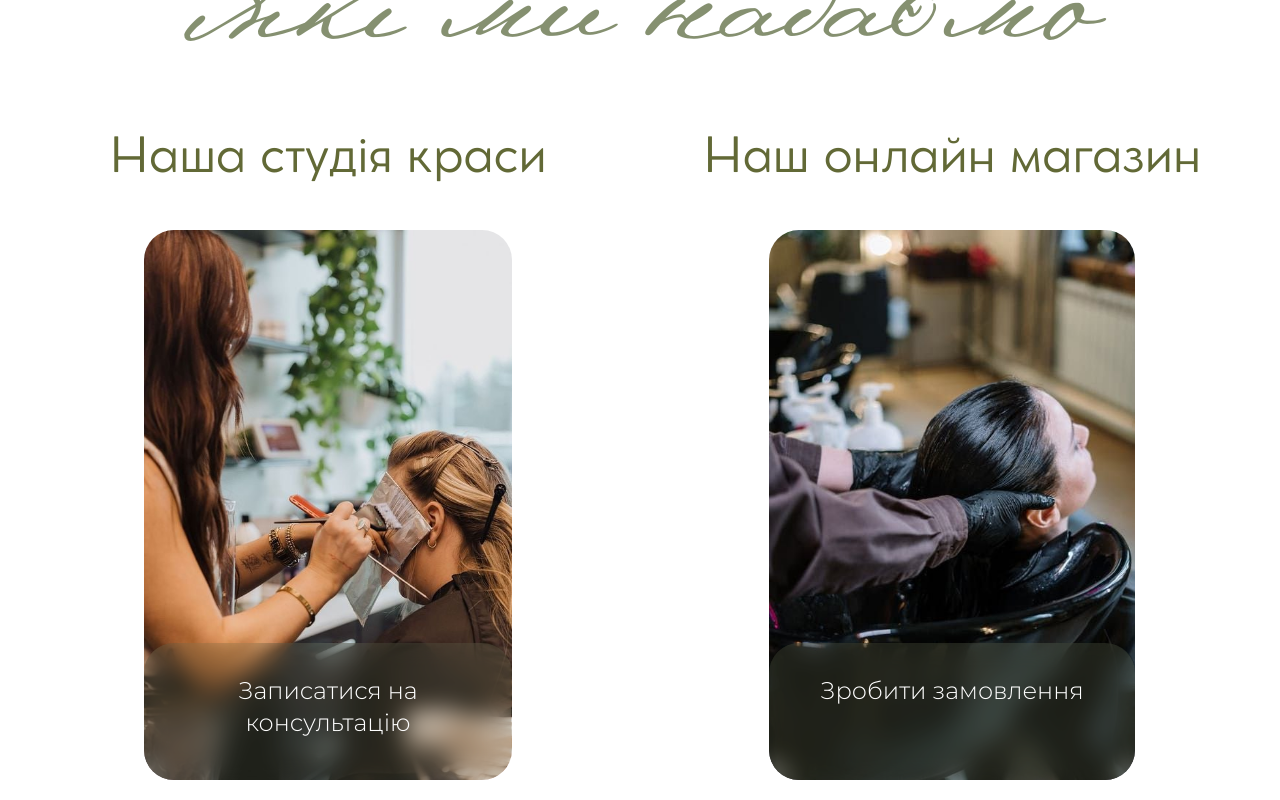
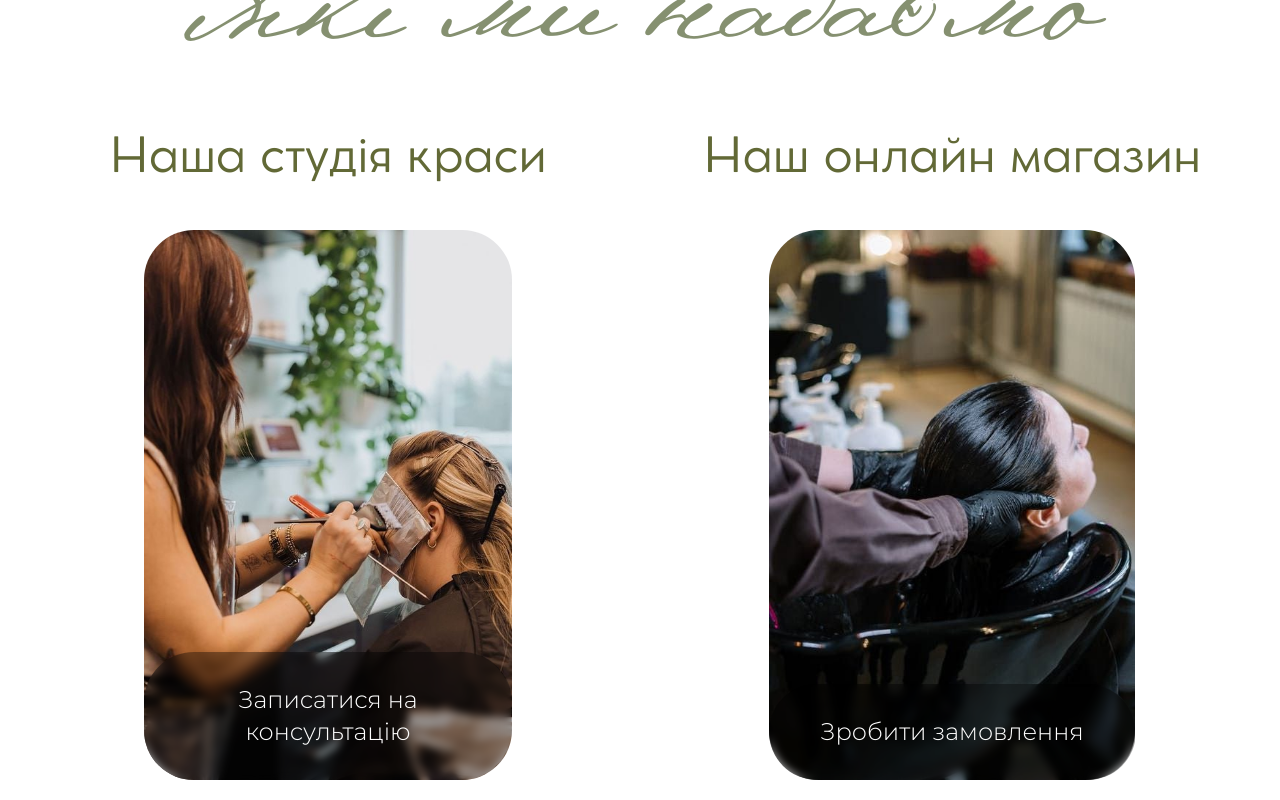
Before and after one commit to Shiro-Kon/Takosta, a React (Create React App) app: page / in a window 1280 px wide. Shown: the part 3440-4240 px from the top of the page. Built offline with nearby package versions, Linux system fonts and the light colour scheme.

Commit message:
Fix navigation and contact modal functionality in ServicesSection component

```diff
--- a/src/Component/Main/ServicesSection/ServiceMainCard.tsx
+++ b/src/Component/Main/ServicesSection/ServiceMainCard.tsx
@@ -1,6 +1,5 @@
 import { motion } from 'framer-motion';
 import React from 'react'
-import { LazyLoadImage } from 'react-lazy-load-image-component';
 
 interface ServiceProps {
     title: string;
@@ -23,21 +22,13 @@ const ServiceMainCard: React.FC<ServiceProps> = ({
       </h3>
 
          <motion.div
-          whileHover={{ scale: 1.02 }}
-          whileTap={{ scale: 0.98 }}
+          className='overflow-hidden'
+          whileHover={{ scale: 1.05 }}
+          whileTap={{ scale: 0.95 }}
         >
-          <div className="cursor-pointer relative duration-500 overflow-hidden  rounded-[30px]">
-          <LazyLoadImage
-                  src={image} alt={title} className="relative  w-full h-[450px] md:h-[450px] lg:h-[550px] xl:h-[550px] xxl:h-[650px] object-cover "
-
-                    effect="opacity"
-                    wrapperProps={{
-
-                        style: {transitionDelay: "1s", willChange: "transform"},
-                    }}
-                />
-
-          <div className="absolute bottom-0 left-0 right-0 h-[25%] text-white bg-sage-green/20 backdrop-blur-md p-6  text-center rounded-[30px]  text-center">
+          <div className="cursor-pointer relative duration-300  rounded-[50px]">
+          <img src={image} alt={title} className="relative  w-full h-[450px] md:h-[450px] lg:h-[550px] xl:h-[550px] xxl:h-[650px] object-cover rounded-[50px]" />
+          <div className="absolute bottom-0 left-0 right-0 max-h-[60%] text-white  bg-black bg-opacity-35 backdrop-blur-sm p-6  text-center rounded-[50px] overflow-hidden">
             <button onClick={onClick} className="text-xl md:text-xl lg:text-3xl xl:text-2xl xxl:text-4xl font-light text-white font-sans my-2 xll:my-4">{buttonText}</button>
           </div>
           </div>
--- a/src/Component/Main/ServicesSection/ServicesSection.tsx
+++ b/src/Component/Main/ServicesSection/ServicesSection.tsx
@@ -1,19 +1,25 @@
-import React from "react";
+import React, { useEffect, useState } from "react";
 import AnimatedElement from "../../AnimatedElement/AnimatedElement";
 import ServiceMainCard from "./ServiceMainCard";
 import { Link } from "react-router-dom";
+import ContactModal from "../../Contac/ContactModal";
 
 
 
 
 
 const ServicesSection: React.FC = () => {
+  const [contactOpen, setContactOpen] = useState(false);
+
+
+
+
   return (
     <div className="py-16">
       <div className="container mx-auto px-4">
         <AnimatedElement
           direction="left"
-          delay={0.1}
+          delay={0.4}
           className="text-[45px] md:text-7xl lg:text-8xl xl:text-9xl  xxl:text-9xl font-pushkin text-white text-center mb-12"
         >
           <span className="text-olive-green text-7xl md:text-8xl lg:text-9xl  xl:text-9xl xxl:text-[170px]">
@@ -22,9 +28,9 @@ const ServicesSection: React.FC = () => {
           <br /> <div className="text-sage-green mt-6  md:mt-4 xxl:mt-6">які ми надаємо</div>
         </AnimatedElement>
         <div className="grid grid-cols-1 md:grid-cols-2  sm:gap-16 md:gap-8 xl:gap-0">
-          <AnimatedElement direction="left" delay={0.2}>
-          <Link
-                to="/contact"
+          <AnimatedElement direction="left" delay={0.6}>
+          <div
+                 onClick={() => setContactOpen(true)}
 
               >
             <ServiceMainCard
@@ -33,9 +39,9 @@ const ServicesSection: React.FC = () => {
               buttonText="Записатися на консультацію"
               onClick={() => console.log("Book consultation")}
             />
-            </Link>
+            </div>
           </AnimatedElement>
-          <AnimatedElement direction="left" delay={0.3}>
+          <AnimatedElement direction="left" delay={0.4}>
           <Link
                 to="/product"
 
@@ -50,6 +56,7 @@ const ServicesSection: React.FC = () => {
           </AnimatedElement>
         </div>
       </div>
+      <ContactModal isOpen={contactOpen} onClose={() => setContactOpen(false)} />
     </div>
   );
 };
--- a/src/Component/ScrollToTop/ScrollToTop.tsx
+++ b/src/Component/ScrollToTop/ScrollToTop.tsx
@@ -1,18 +1,25 @@
 import { useEffect } from 'react';
 import { useLocation } from 'react-router-dom';
 
-const ScrollToTop: React.FC = () => {
+const ScrollToTop = () => {
   const { pathname } = useLocation();
 
   useEffect(() => {
     const scrollToTop = () => {
-      window.scrollTo(0, 0);
-      document.body.scrollTop = 0;
-      document.documentElement.scrollTop = 0;
+      window.scrollTo({ top: 0, behavior: 'smooth' });
     };
 
     scrollToTop();
-    setTimeout(scrollToTop, 100);
+
+    const handleHashChange = () => {
+      scrollToTop();
+    };
+
+    window.addEventListener('hashchange', handleHashChange);
+
+    return () => {
+      window.removeEventListener('hashchange', handleHashChange);
+    };
   }, [pathname]);
 
   return null;
--- a/src/Container/Header/Header.tsx
+++ b/src/Container/Header/Header.tsx
@@ -96,7 +96,7 @@ const Header = () => {
           >
             <img src="/Images/Header/Basket.png" alt="Кошик" className="h-8 pb-2 invert" />
             {getTotalQuantity() > 0 && (
-              <span className="absolute -top-2 -right-3 flex w-4 h-4  items-center justify-center rounded-full bg-white/20  text-[12px] text-white">
+              <span className="absolute -top-2 -right-3 flex w-4 h-4 items-center justify-center rounded-full bg-white/20 text-[12px] text-white">
                 {getTotalQuantity()}
               </span>
             )}
@@ -110,10 +110,10 @@ const Header = () => {
         handleLinkClick={handleLinkClick}
         navigation={navigation}
         openCart={() => setCartOpen(true)}
-        openContact={() => setContactOpen(true)} // Додано для відкриття контактного модального вікна
+        openContact={() => setContactOpen(true)}
       />
       <Cart isOpen={cartOpen} onClose={() => setCartOpen(false)} />
-      <ContactModal isOpen={contactOpen} onClose={() => setContactOpen(false)} /> {/* Контактне модальне вікно */}
+      <ContactModal isOpen={contactOpen} onClose={() => setContactOpen(false)} />
     </header>
   );
 };
```
Also changed, not shown: src/Container/Header/MobileMenu.tsx (+7 -7 lines), src/index.tsx (line endings or trailing spaces).
